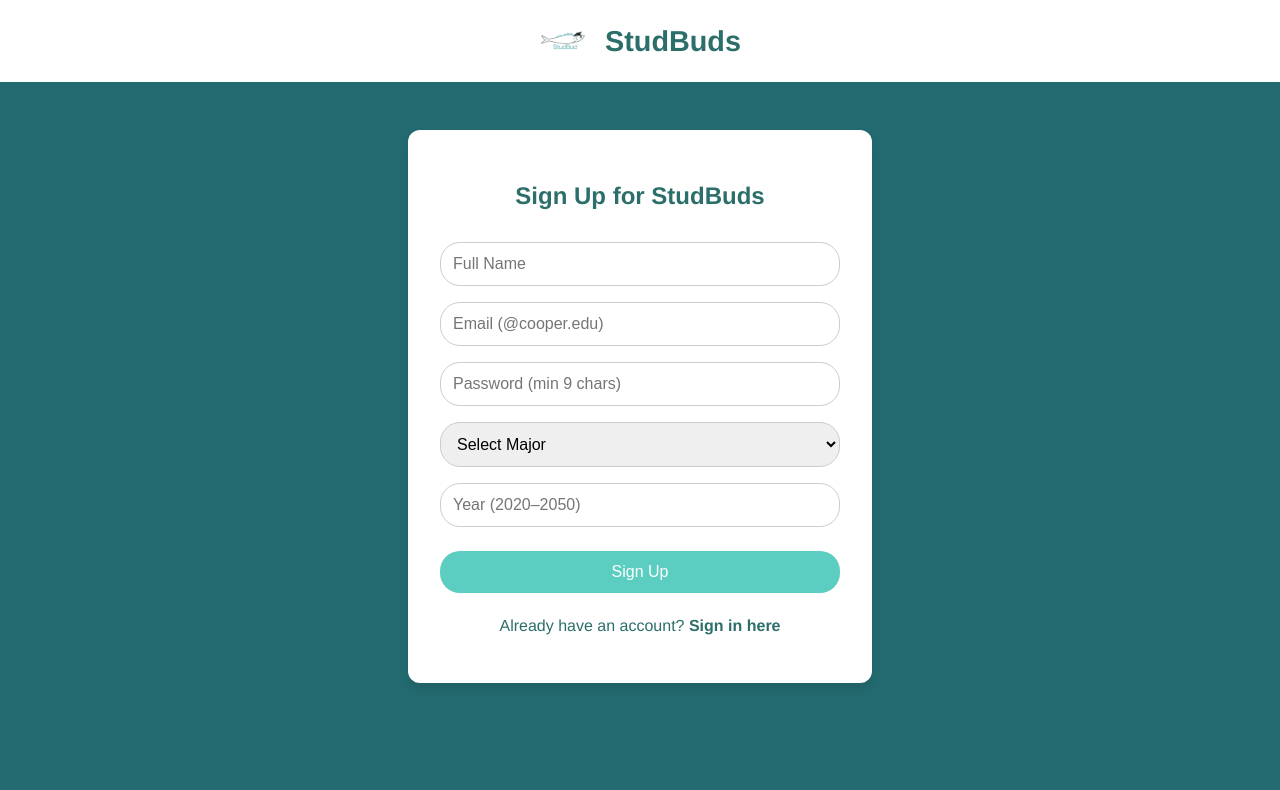
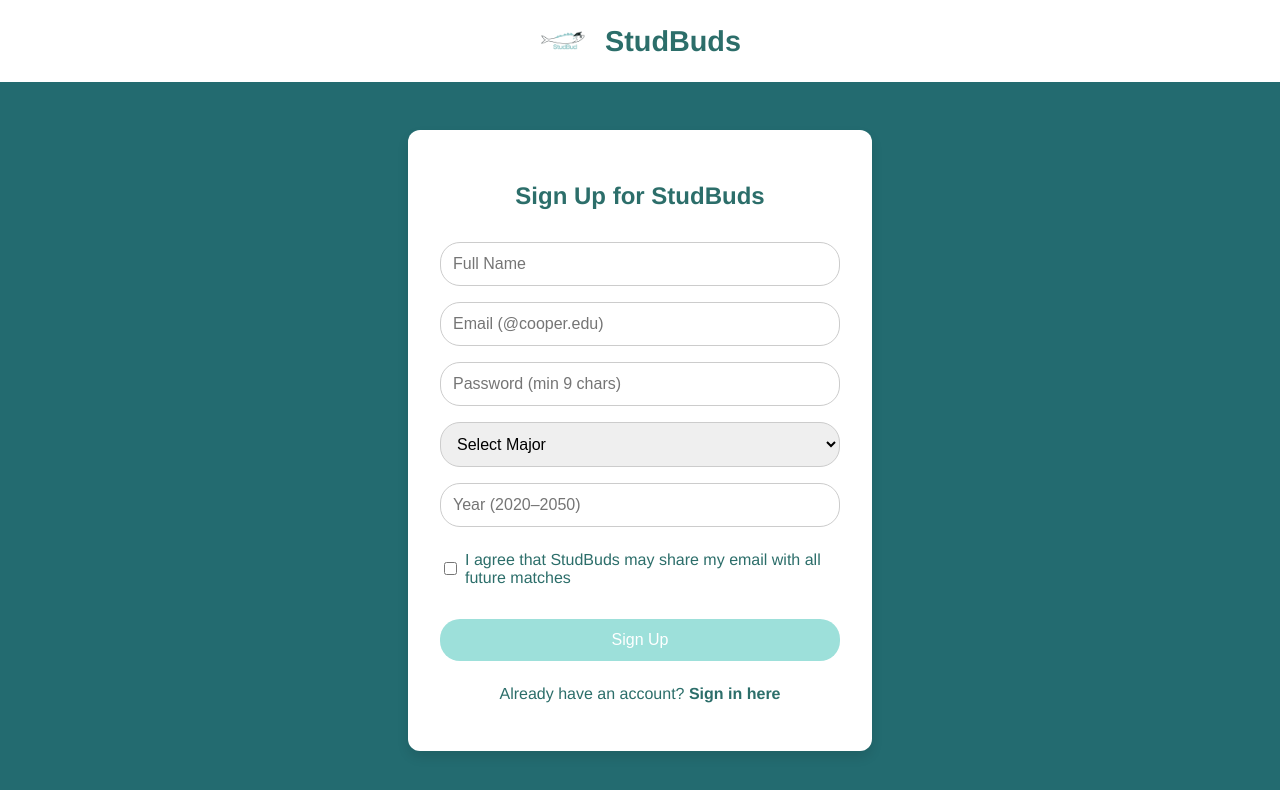
Before and after one commit to khanlamiah019/StudBuds, a React (Create React App) app in the folder frontend/: page /signup in a window 1280 px wide. Shown: the top 790 px of the page. Built offline with nearby package versions, Linux system fonts and the light colour scheme.

Commit message:
added an agree to terms and conditions button for ethical purposes

```diff
--- a/frontend/src/components/Signup.js
+++ b/frontend/src/components/Signup.js
@@ -46,6 +46,14 @@
     outline: 'none',
     fontSize: '1rem'
   },
+  checkboxContainer: {
+    display: 'flex',
+    alignItems: 'center',
+    margin: '1rem 0'
+  },
+  checkbox: {
+    marginRight: '0.5rem'
+  },
   button: {
     width: '100%',
     padding: '12px',
@@ -78,6 +86,7 @@
   const [formData, setFormData] = useState({
     name: '', email: '', password: '', major: '', year: ''
   })
+  const [agreeToShare, setAgreeToShare] = useState(false)
   const [message, setMessage] = useState('')
   const [isSubmitting, setIsSubmitting] = useState(false)
   const navigate = useNavigate()
@@ -106,6 +115,10 @@
       setMessage("Please select a valid major.")
       return false
     }
+    if (!agreeToShare) {
+      setMessage("You must agree to share your email with future matches.")
+      return false
+    }
     return true
   }
 
@@ -121,20 +134,14 @@
         email:     formData.email.trim(),
         password:  formData.password,
         major:     formData.major,
-        year:      formData.year
+        year:      formData.year,
+        shareEmails: agreeToShare      // <-- new field
       })
-      // → On success, redirect to login
       navigate('/login', { replace: true })
     } catch (err) {
       const status = err.response?.status
       const text   = err.response?.data || err.message
-
-      if (status === 409) {
-        // Email already in use: just show the error
-        setMessage(text)
-      } else {
-        setMessage(text)
-      }
+      setMessage(text)
     } finally {
       setIsSubmitting(false)
     }
@@ -192,13 +199,27 @@
           required
         />
 
+        {/* New agreement checkbox */}
+        <div style={styles.checkboxContainer}>
+          <input
+            type="checkbox"
+            id="agreeToShare"
+            checked={agreeToShare}
+            onChange={e => setAgreeToShare(e.target.checked)}
+            style={styles.checkbox}
+          />
+          <label htmlFor="agreeToShare">
+            I agree that StudBuds may share my email with all future matches
+          </label>
+        </div>
+
         <button
           type="submit"
           style={{
             ...styles.button,
-            ...(isSubmitting ? styles.buttonDisabled : {})
+            ...((isSubmitting || !agreeToShare) ? styles.buttonDisabled : {})
           }}
-          disabled={isSubmitting}
+          disabled={isSubmitting || !agreeToShare}
         >
           {isSubmitting ? 'Signing Up…' : 'Sign Up'}
         </button>
```
